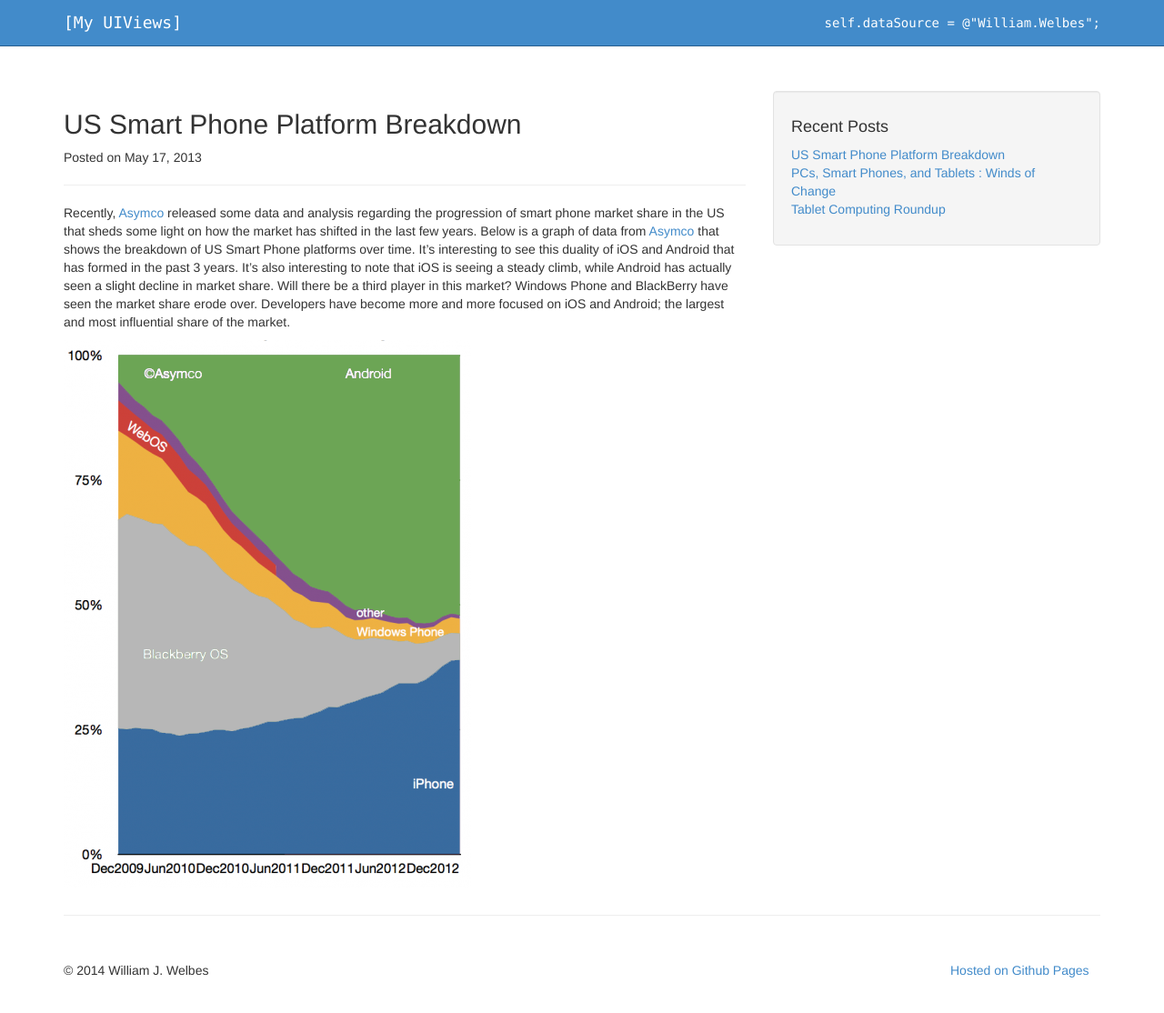
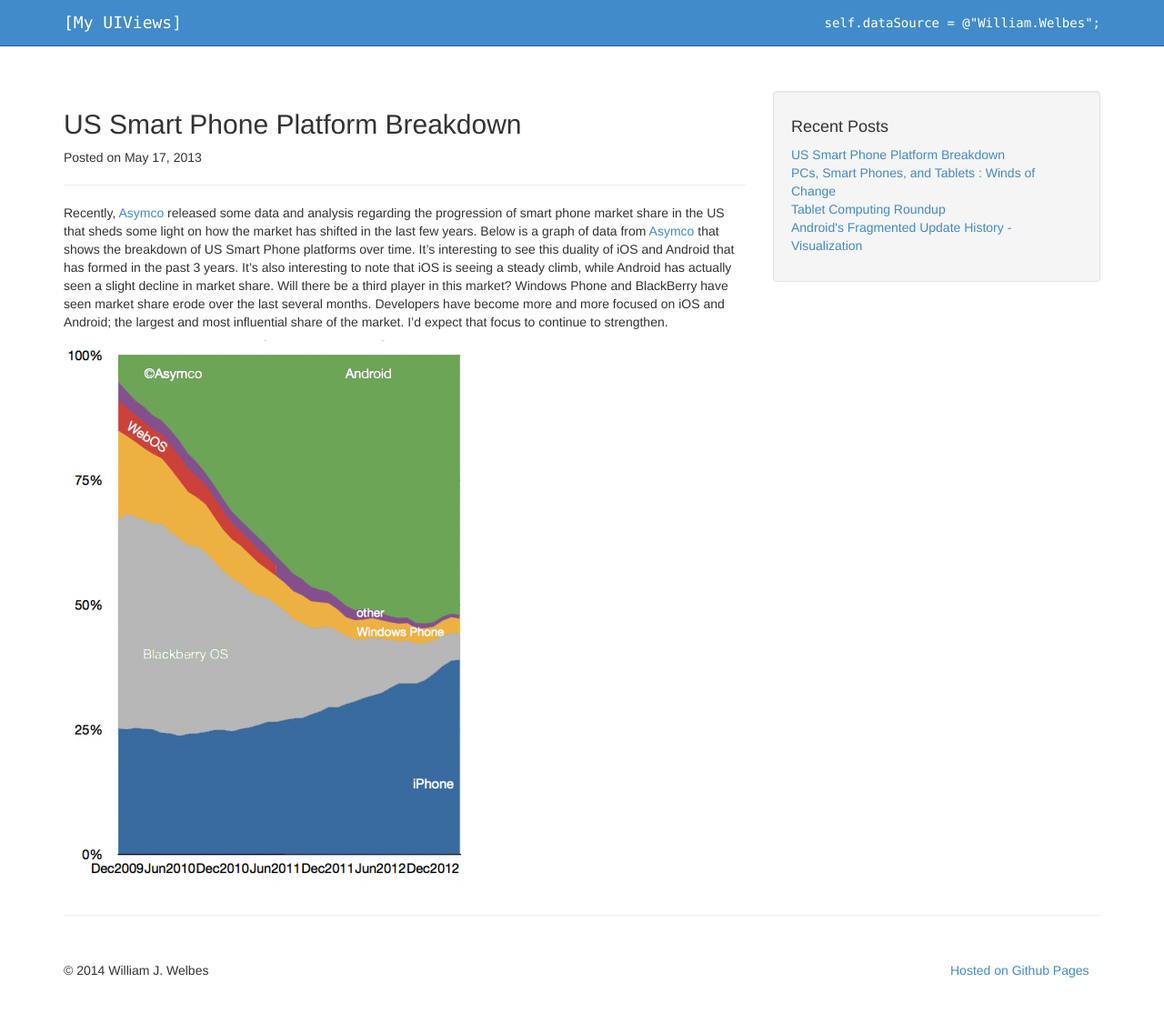
Before and after one commit to welbesw/welbesw.github.io, a Jekyll site: the page built from _posts/2013-05-17-us-smart-phone-platform-breakdown.markdown, in a window 1280 px wide and 1137 px high. Shown: the top 1114 px of the window at 91% size. Built offline with Jekyll 4.4.1, drawn with Linux system fonts in a browser that asks for light colours; Markdown is read by kramdown in place of the engine named in the settings.

Commit message:
Added new post from past.

```diff
--- a/_posts/2013-05-17-us-smart-phone-platform-breakdown.markdown
+++ b/_posts/2013-05-17-us-smart-phone-platform-breakdown.markdown
@@ -5,6 +5,6 @@ date:   2013-05-17 11:00:00
 categories: iOS Android
 ---
 
-Recently, [Asymco](http://www.asymco.com/2013/05/05/platform-churn/) released some data and analysis regarding the progression of smart phone market share in the US that sheds some light on how the market has shifted in the last few years.  Below is a graph of data from [Asymco](http://www.asymco.com/2013/05/05/platform-churn/) that shows the breakdown of US Smart Phone platforms over time.  It's interesting to see this duality of iOS and Android that has formed in the past 3 years.  It's also interesting to note that iOS is seeing a steady climb, while Android has actually seen a slight decline in market share.  Will there be a third player in this market?  Windows Phone and BlackBerry have seen the market share erode over.  Developers have become more and more focused on iOS and Android; the largest and most influential share of the market.
+Recently, [Asymco](http://www.asymco.com/2013/05/05/platform-churn/) released some data and analysis regarding the progression of smart phone market share in the US that sheds some light on how the market has shifted in the last few years.  Below is a graph of data from [Asymco](http://www.asymco.com/2013/05/05/platform-churn/) that shows the breakdown of US Smart Phone platforms over time.  It's interesting to see this duality of iOS and Android that has formed in the past 3 years.  It's also interesting to note that iOS is seeing a steady climb, while Android has actually seen a slight decline in market share.  Will there be a third player in this market?  Windows Phone and BlackBerry have seen market share erode over the last several months.  Developers have become more and more focused on iOS and Android; the largest and most influential share of the market.  I'd expect that focus to continue to strengthen.
 
 ![Asymco Mobile Platform Graph](/img/asymco_graph.png)
```
Also changed, not shown: _posts/2011-10-31-androids-fragmented-update-history-visualization.markdown (added, +12 -0 lines), img/016a_android_orphans.png (added).
